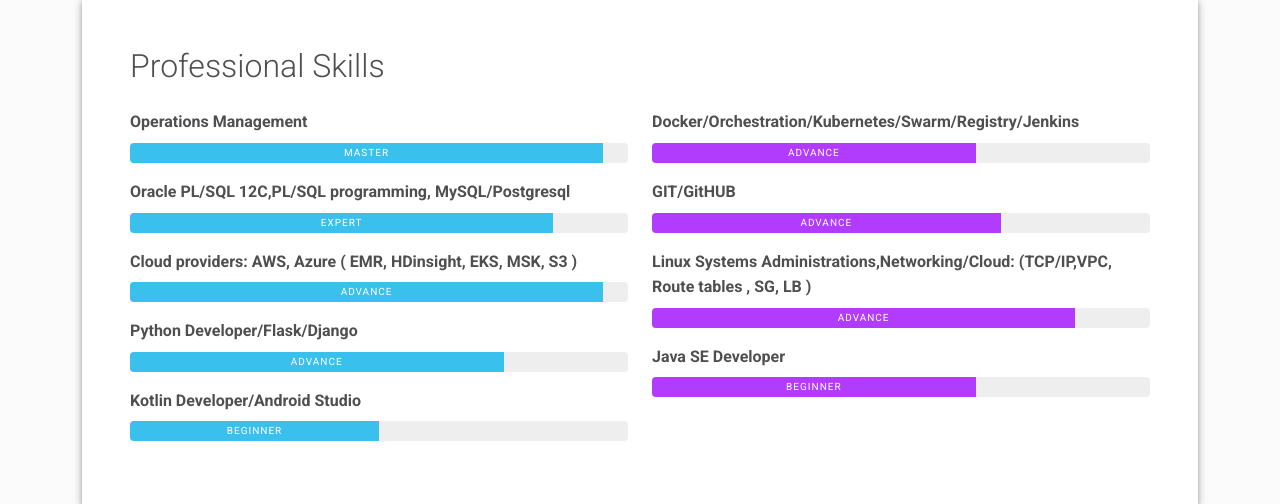
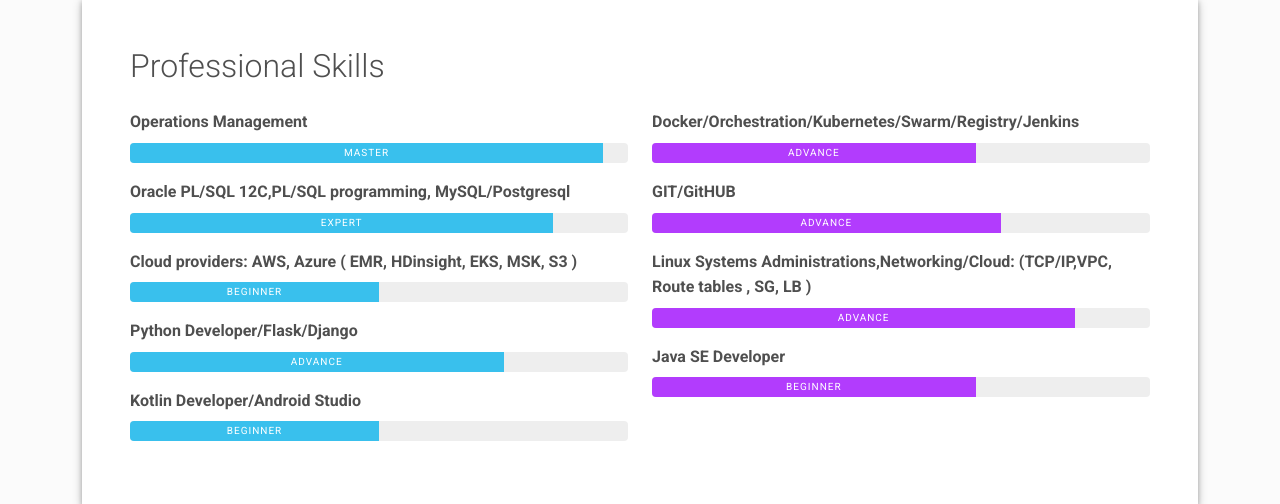
Before and after one commit to tuller01/resume, a Flask app: page / in a window 1280 px wide. Shown: the part 1037-1541 px from the top of the page. Run offline with Flask 2, Linux system fonts and the light colour scheme; some libraries are stand-ins or nearby versions.

Commit message:
Update index.html

```diff
--- a/templates/index.html
+++ b/templates/index.html
@@ -143,7 +143,7 @@
           </div>
           <div class="mb-3"><span class="fw-bolder">Cloud providers: AWS, Azure ( EMR, HDinsight, EKS, MSK, S3 )</span>
             <div class="progress my-2 rounded" style="height: 20px">
-              <div class="progress-bar bg-info" role="progressbar" data-aos="zoom-in-right" data-aos-delay="300" data-aos-anchor=".skills-section" style="width: 95%" aria-valuenow="50" aria-valuemin="0" aria-valuemax="100">Advance</div>
+              <div class="progress-bar bg-info" role="progressbar" data-aos="zoom-in-right" data-aos-delay="300" data-aos-anchor=".skills-section" style="width: 50%" aria-valuenow="50" aria-valuemin="0" aria-valuemax="100">Beginner</div>
             </div>
           </div>
           <div class="mb-3"><span class="fw-bolder">Python Developer/Flask/Django</span>
```
